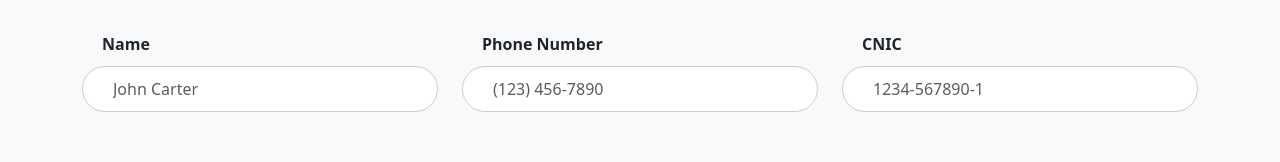
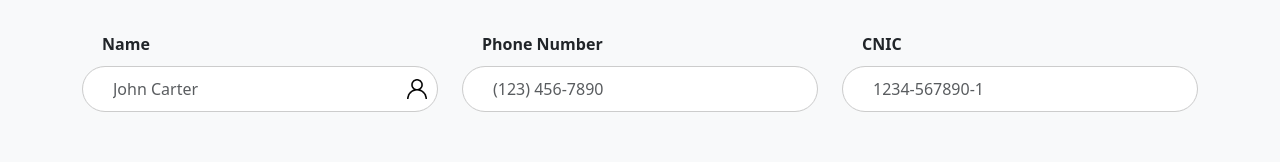
Before and after one commit to Vaasel/olympiad, a React (Create React App) app in the folder client/: page / in a window 1280 px wide. Shown: the part 192-354 px from the top of the page. Built offline with nearby package versions, Linux system fonts and the light colour scheme.

Commit message:
fixing absolute pathing convention

```diff
--- a/client/src/components/Registration.js
+++ b/client/src/components/Registration.js
@@ -21,7 +21,7 @@ const OlympiadRegistration = () => {
         <div className="row">
           <div className="col-md-4 mb-3">
             <label className="bold-label" htmlFor="name"> Name </label>
-          <input type="text"  className="form-control form-input" id="name" placeholder='John Carter' required />
+          <input type="text" style={{ backgroundImage: 'url("/Images/user.png")' }} className="form-control form-input" id="name" placeholder='John Carter' required />
 
           </div>
           <div className="col-md-4 mb-3">
```
